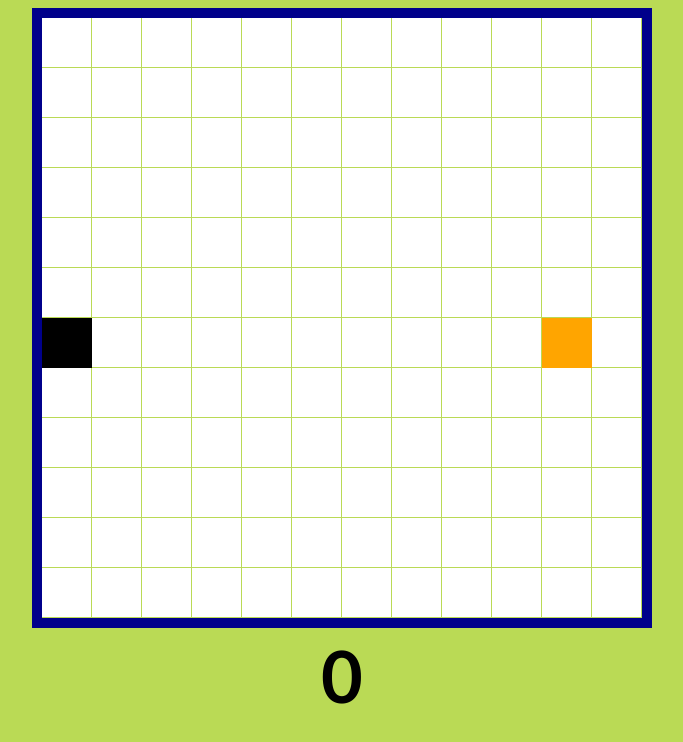
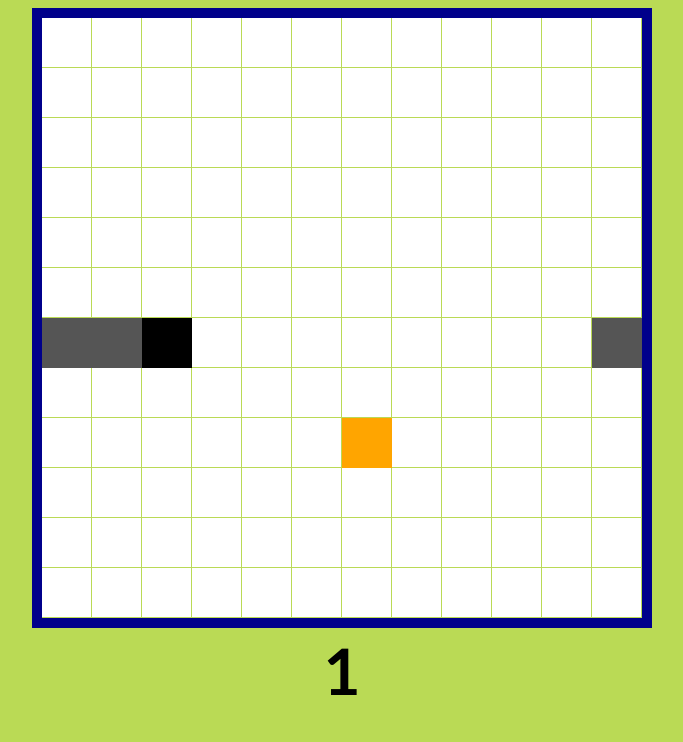
Before and after one commit to ondrissP/Snaaake, a plain HTML site: page index.html in a window 1280 px wide. Shown: the whole page, without its empty margins (298-981 px from the left). Drawn offline with Linux system fonts and the light colour scheme.

Commit message:
pridany chvost, kolizie so sebou samym, ukoncenie kurzu

```diff
--- a/script.js
+++ b/script.js
@@ -1,32 +1,41 @@
 // listeners
 document.addEventListener("keydown", keyPush)
+
 
 // canvas
 const canvas = document.querySelector("canvas");
 const title = document.querySelector("h1")
 const cntxt = canvas.getContext("2d");
 
+// game
+let gameIsRunning = true;
+const fps = 10;
+const tileSize = 50;
+const tileCountX = canvas.width / tileSize;
+const tileCountY = canvas.height / tileSize;
+let snakeLength = 3;
+let score = 0;
+
 // player
-const snakeSize = 50;
 let snakePosX = 0;
 let snakePosY = canvas.height / 2;
-let snakeSpeed = snakeSize;
-let velocityX = 0;
+let snakeSpeed = tileSize;
+let velocityX = 1;
 let velocityY = 0;
+
+let tail = []
 
 // fooood
 let foodPosX = 0;
 let foodPosY = 0;
 
-// game
-const tileCountX = canvas.width / snakeSize;
-const tileCountY = canvas.height / snakeSize;
-let score = 0;
 // loop
 function gameLoop() {
-	drawStuff();
-	moveStuff();
-	setTimeout(gameLoop, 1000/10)
+	if (gameIsRunning) {
+		drawStuff();
+		moveStuff();
+		setTimeout(gameLoop, 1000/fps)
+	}
 }
 
 resetFood();
@@ -38,22 +47,34 @@ gameLoop();
 		snakePosY += snakeSpeed * velocityY;
 
 		// wall collision
-		if (snakePosX + snakeSize > canvas.width) {
+		if (snakePosX + tileSize > canvas.width) {
 			snakePosX = 0;
 		}
 		if (snakePosX < 0 ) {
 			snakePosX = canvas.width
 		}
-		if (snakePosY + snakeSize > canvas.height) {
+		if (snakePosY + tileSize > canvas.height) {
 			snakePosY = 0;
 		}
 		if (snakePosY < 0 ) {
 			snakePosY = canvas.height
 		}
 
+		tail.forEach((snakePart) => {
+			if (snakePosX === snakePart.x && snakePosY === snakePart.y){
+				gameOver();
+			}
+		});
+
+		// tail
+		tail.push({x: snakePosX, y: snakePosY})
+
+		tail = tail.slice(-1 * snakeLength);
+
 		// food collision
 			if (snakePosX === foodPosX && snakePosY === foodPosY) {
 				score++;
+				snakeLength++;
 				title.textContent = score;
 				resetFood()
 			}
@@ -64,15 +85,23 @@ gameLoop();
  **/
 
 	function drawStuff() {
+
 		// background
 		rectangle("#bada55", 0, 0, canvas.width, canvas.height);
+
 		// grid
 		drawGrid();
-		// snake
-		rectangle("black", snakePosX, snakePosY, snakeSize, snakeSize);
+
 		// food
-		rectangle("orange", foodPosX, foodPosY, snakeSize, snakeSize);
-	}
+		rectangle("orange", foodPosX, foodPosY, tileSize, tileSize);
+
+		// tail
+		tail.forEach((snakePart) =>
+			rectangle('#555', snakePart.x, snakePart.y, tileSize, tileSize))
+
+			// snake
+			rectangle("black", snakePosX, snakePosY, tileSize, tileSize);
+		};
 
 	// kreslime stvorceky
 	function rectangle(color, x, y, width, height) {
@@ -82,8 +111,21 @@ gameLoop();
 
 	// randomize food position
 	function resetFood() {
-		foodPosX = Math.floor(Math.random() * tileCountX) * snakeSize;
-		foodPosY = Math.floor(Math.random() * tileCountY) * snakeSize;
+		if (snakeLength === tileCountX * tileCountY) {
+			gameOver();
+		}
+		foodPosX = Math.floor(Math.random() * tileCountX) * tileSize;
+		foodPosY = Math.floor(Math.random() * tileCountY) * tileSize;
+
+		// nedavaj jedlo na hlavu
+		if (foodPosX === snakePosX && foodPosY === snakePosY) {
+			resetFood();
+		}
+		// nedavaj jedlo na telo
+		if (tail.some(snakePart => snakePart.x === foodPosX && snakePart.y === foodPosY)){
+			resetFood();
+		}
+
 	}
 
 	/**
@@ -115,6 +157,10 @@ gameLoop();
 					velocityY = 0
 				}
 				break;
+			default:
+				// restart game
+				if (! gameIsRunning) location.reload();
+				break;
 		}
 	}
 
@@ -122,7 +168,12 @@ gameLoop();
 	function drawGrid() {
 		for (let i = 0; i < tileCountX; i++) {
 			for (let j = 0; j <tileCountY; j++){
-				rectangle("white", snakeSize * i, snakeSize * j, snakeSize - 1, snakeSize - 1);
+				rectangle("white", tileSize * i, tileSize * j, tileSize - 1, tileSize - 1);
 			}
 		}
 	}
+
+	// Game Over
+	function gameOver() {
+		gameIsRunning = false;
+	}
--- a/style.css
+++ b/style.css
@@ -8,6 +8,6 @@ canvas {
 h1 {
 	font-family: 'Trebuchet MS', 'Lucida Sans Unicode', 'Lucida Grande', 'Lucida Sans', Arial, sans-serif ;
 	font-weight: bold;
-	font-size: 4.5em;
-	margin-top: 0;
+	font-size: 4em;
+	margin: 0;
 }
```
